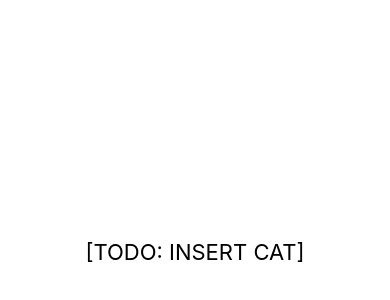
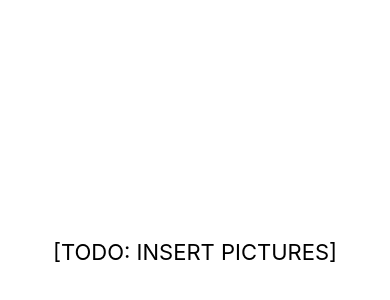
Before and after one commit to MoonHighway/ColorCatalog, a React Native app: screen / in a window 390 px wide. Shown: the part 170-470 px from the top of the page. Built offline with nearby package versions, Linux system fonts and the light colour scheme.

Commit message:
small changes

```diff
--- a/App.js
+++ b/App.js
@@ -4,7 +4,7 @@ import { StyleSheet, Text, View } from "react-native";
 export default function App() {
   return (
     <View style={styles.page}>
-      <Text style={styles.text}>[TODO: INSERT CAT]</Text>
+      <Text style={styles.text}>[TODO: INSERT PICTURES]</Text>
     </View>
   );
 }
```
